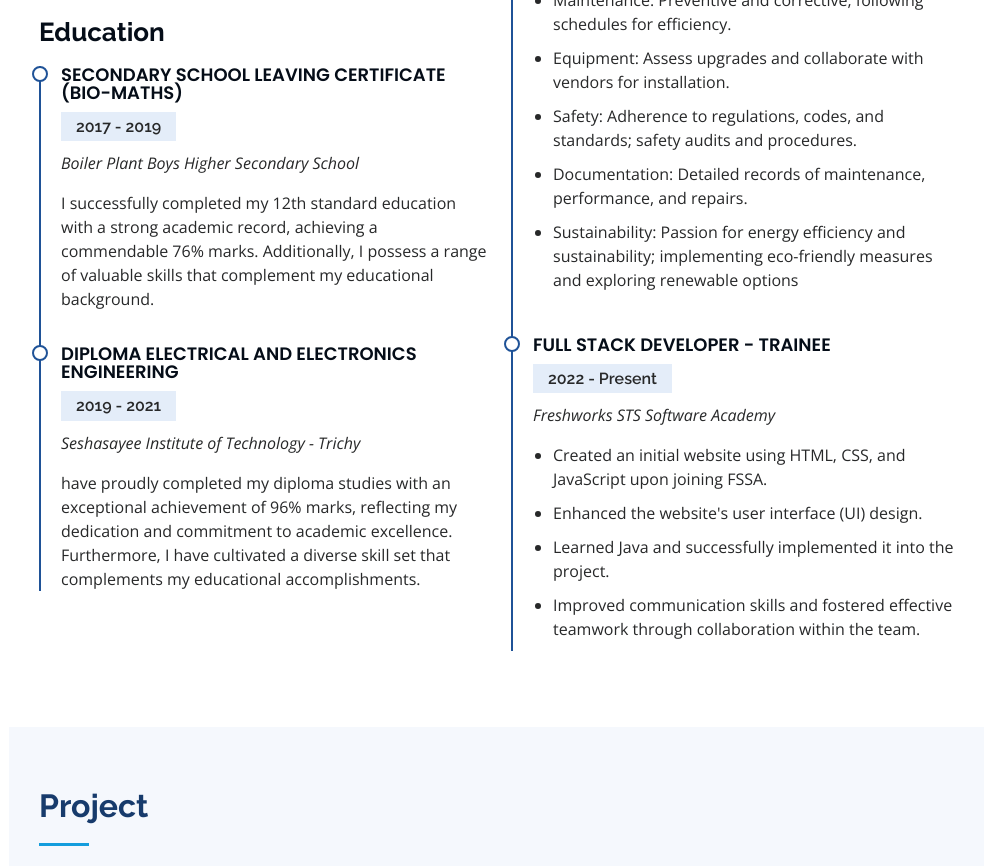
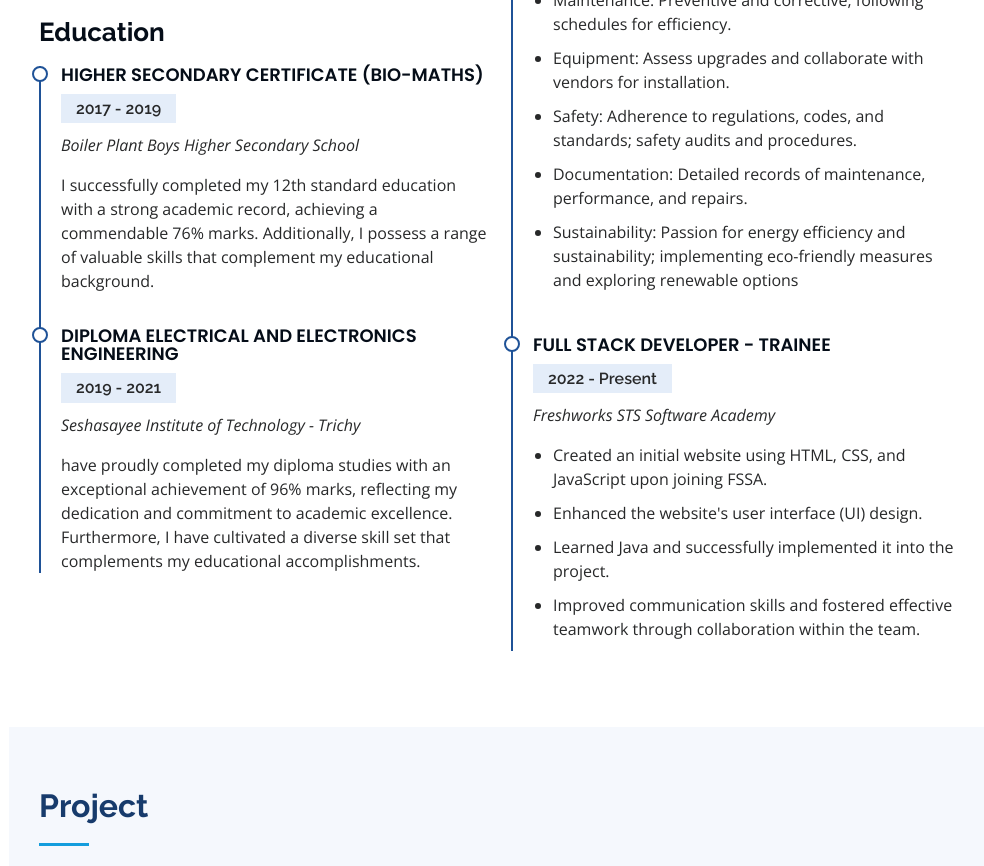
Before and after one commit to BoobalanRP/BoobalanPortfolio, a plain HTML site: page index.html in a window 1280 px wide. Shown: the part 3597-4463 px from the top of the page, without its empty margins (291-1275 px from the left). Drawn offline with nearby package versions, Linux system fonts and the light colour scheme.

Commit message:
update portfolio

```diff
--- a/index.html
+++ b/index.html
@@ -290,7 +290,7 @@
 
             <h3 class="resume-title">Education</h3>
             <div class="resume-item">
-              <h4>Secondary School Leaving Certificate (Bio-Maths) </h4>
+              <h4>Higher Secondary Certificate (Bio-Maths) </h4>
               <h5>2017 - 2019</h5>
               <p><em>Boiler Plant Boys Higher Secondary School</em></p>
               <p>I successfully completed my 12th standard education with a strong academic record, achieving a commendable 76% marks. Additionally, I possess a range of valuable skills that complement my educational background.</p>
```
